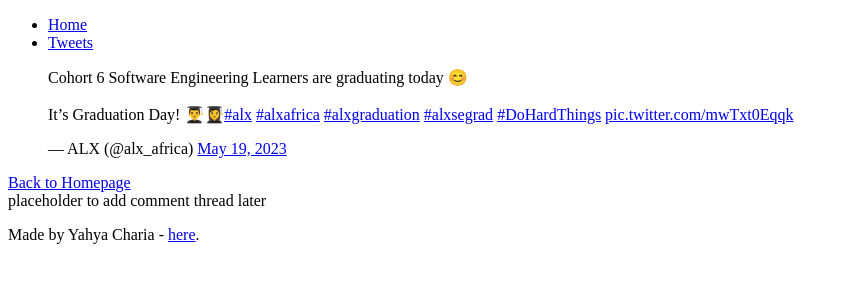
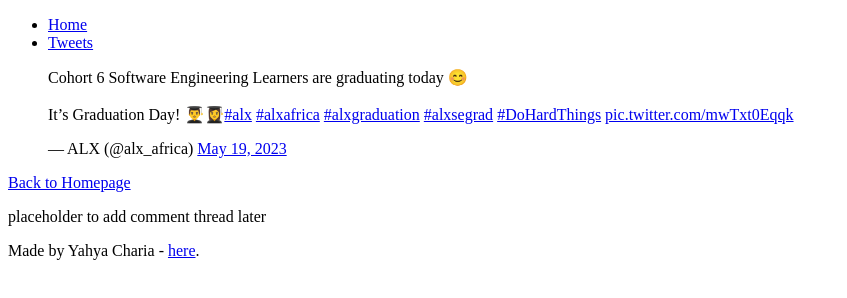
Before and after one commit to YahyaCh10/My_First_Portfolio, a plain HTML site: page html_basic/tweets.html in a window 1280 px wide. Shown: the whole page, without its empty margins (0-847 px from the left). Drawn offline with Linux system fonts and the light colour scheme.

Commit message:
Initial commit of html_basic project

```diff
--- a/html_basic/tweets.html
+++ b/html_basic/tweets.html
@@ -52,7 +52,7 @@
         ></script>
         <a href="index.html">Back to Homepage</a>
       </article>
-      <aside>placeholder to add comment thread later</aside>
+      <aside><p>placeholder to add comment thread later</p></aside>
     </main>
     <footer>
       <p>
```
Also changed, not shown: html_basic/index.html (+4 -2 lines).
